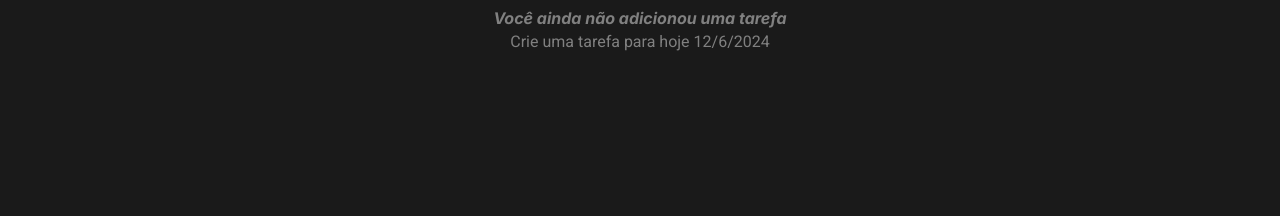
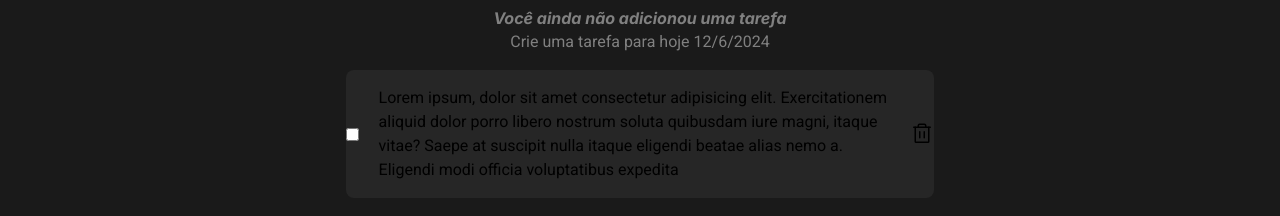
Before and after one commit to YagoB16/to-do-list-ts, a React (Vite) app: page / in a window 1280 px wide. Shown: the part 440-656 px from the top of the page. Built offline with nearby package versions, Linux system fonts and the light colour scheme.

Commit message:
create list

```diff
--- a/package.json
+++ b/package.json
@@ -12,6 +12,7 @@
   "dependencies": {
     "date-fns": "^4.1.0",
     "lucide-react": "^0.468.0",
+    "phosphor-react": "^1.4.1",
     "react": "^18.3.1",
     "react-dom": "^18.3.1",
     "react-icons": "^5.4.0"
--- a/src/components/Button.tsx
+++ b/src/components/Button.tsx
@@ -1,7 +1,7 @@
 import { CgAdd } from "react-icons/cg";
 export function Button() {
     return (
-        <button type="submit" className="bg-[#1E6F9F] h-12 text-[#F2F2F2] rounded-lg p-2  flex items-center gap-2">
+        <button type="submit" className="bg-[#1E6F9F] hover:bg-[#4EA8DE] h-12 text-[#F2F2F2] rounded-lg p-2  flex items-center gap-2">
             Criar
             <CgAdd
                 size={20}
--- a/src/components/List.tsx
+++ b/src/components/List.tsx
@@ -1,10 +1,22 @@
+import { Trash } from 'phosphor-react';
 
 
-<ul>
-    <li>Lorem ipsum dolor sit, amet consectetur adipisicing elit. Repudiandae beatae deleniti est, repellendus quisquam, temporibus quidem nisi amet excepturi asperiores nam exercitationem ut ab iste nulla, quam vero accusamus ea.</li>
-    <li>Lorem ipsum dolor sit, amet consectetur adipisicing elit. Repudiandae beatae deleniti est, repellendus quisquam, temporibus quidem nisi amet excepturi asperiores nam exercitationem ut ab iste nulla, quam vero accusamus ea.</li>
-    <li>Lorem ipsum dolor sit, amet consectetur adipisicing elit. Repudiandae beatae deleniti est, repellendus quisquam, temporibus quidem nisi amet excepturi asperiores nam exercitationem ut ab iste nulla, quam vero accusamus ea.</li>
-    <li>Lorem ipsum dolor sit, amet consectetur adipisicing elit. Repudiandae beatae deleniti est, repellendus quisquam, temporibus quidem nisi amet excepturi asperiores nam exercitationem ut ab iste nulla, quam vero accusamus ea.</li>
-    <li>Lorem ipsum dolor sit, amet consectetur adipisicing elit. Repudiandae beatae deleniti est, repellendus quisquam, temporibus quidem nisi amet excepturi asperiores nam exercitationem ut ab iste nulla, quam vero accusamus ea.</li>
-    <li>Lorem ipsum dolor sit, amet consectetur adipisicing elit. Repudiandae beatae deleniti est, repellendus quisquam, temporibus quidem nisi amet excepturi asperiores nam exercitationem ut ab iste nulla, quam vero accusamus ea.</li>
-</ul>
+
+
+export function List() {
+
+
+    return (
+        <>
+            <div className="w-92p rounded-lg flex justify-center items-center py-4  gap-2 bg-[#262626]">
+                <input className="rounded-xl" type="checkbox" name="" id="" />
+                <p className="px-3 ">Lorem ipsum, dolor sit amet consectetur adipisicing elit. Exercitationem aliquid dolor porro libero nostrum soluta quibusdam iure magni, itaque vitae? Saepe at suscipit nulla itaque eligendi beatae alias nemo a.
+                    Eligendi modi officia voluptatibus expedita</p>
+                <button
+                    title='Deletar task'>
+                    <Trash size={24} />
+                </button>
+            </div>
+        </>
+    )
+}
--- a/src/components/Tasks.tsx
+++ b/src/components/Tasks.tsx
@@ -1,4 +1,5 @@
-import Clipboard from "../assets/Clipboard.svg"
+import Clipboard from "../assets/Clipboard.svg";
+import { List } from "./List";
 
 export function Tasks() {
     const today = new Date();
@@ -28,6 +29,8 @@ export function Tasks() {
                         <p className="text-inter">Crie uma tarefa para hoje {today.toLocaleDateString()}</p>
                     </div>
                 </div>
+                <List />
+
             </div>
         </>
 
```
Also changed, not shown: src/assets/trash.svg (added), 1 other file (tests, documents, lock files or other folders).
